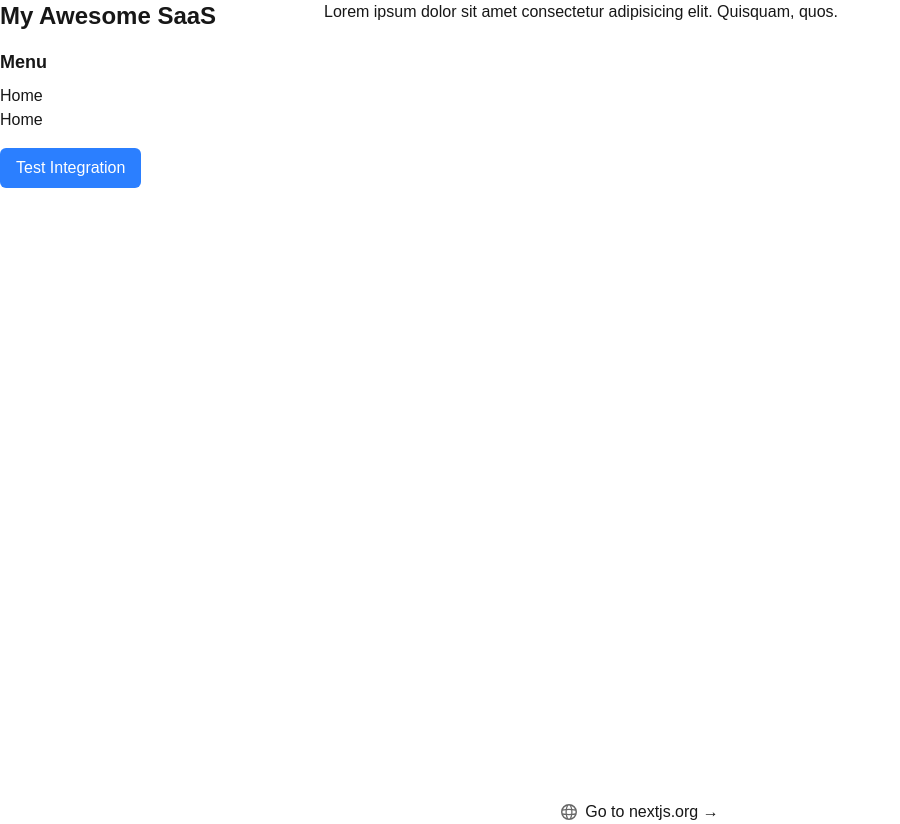
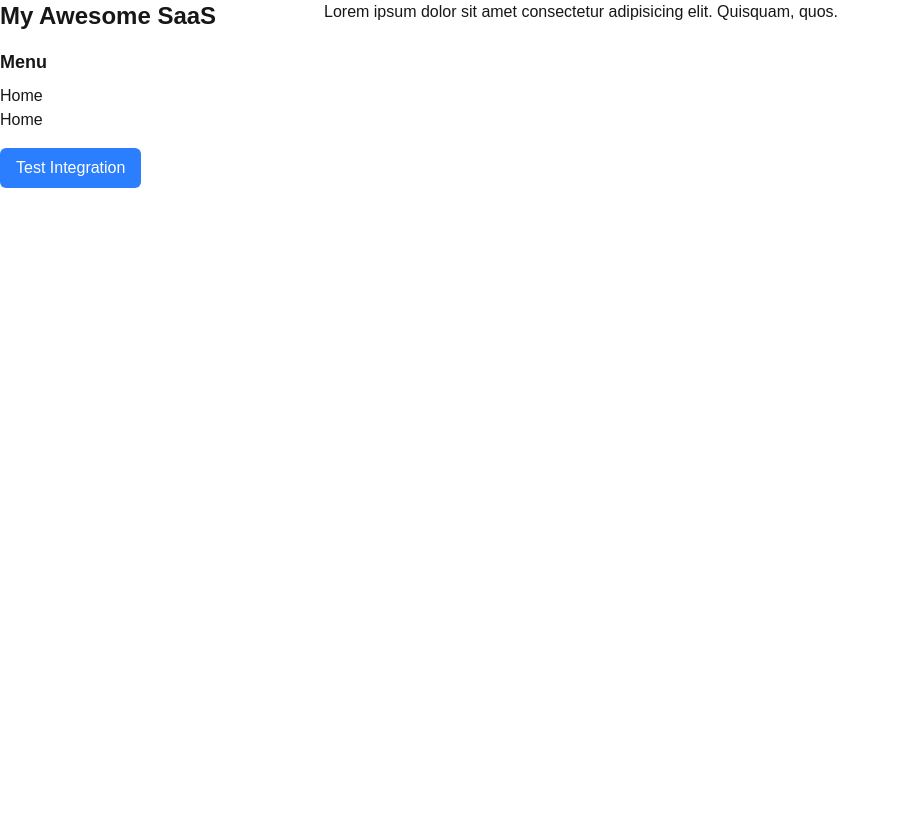
Before and after one commit to petrolivka/appmixer-demo, a Next.js app: page / in a window 1280 px wide. Shown: the whole page, without its empty margins (0-900 px from the left). Built offline with nearby package versions, Linux system fonts and the light colour scheme.

Commit message:
removed footer

```diff
--- a/app/page.js
+++ b/app/page.js
@@ -147,23 +147,6 @@
           </div>
         </div>
       </main>
-      <footer className="row-start-3 flex gap-[24px] flex-wrap items-center justify-center">
-        <a
-          className="flex items-center gap-2 hover:underline hover:underline-offset-4"
-          href="https://nextjs.org?utm_source=create-next-app&utm_medium=appdir-template-tw&utm_campaign=create-next-app"
-          target="_blank"
-          rel="noopener noreferrer"
-        >
-          <Image
-            aria-hidden
-            src="/globe.svg"
-            alt="Globe icon"
-            width={16}
-            height={16}
-          />
-          Go to nextjs.org →
-        </a>
-      </footer>
     </div>
   );
 }
```
